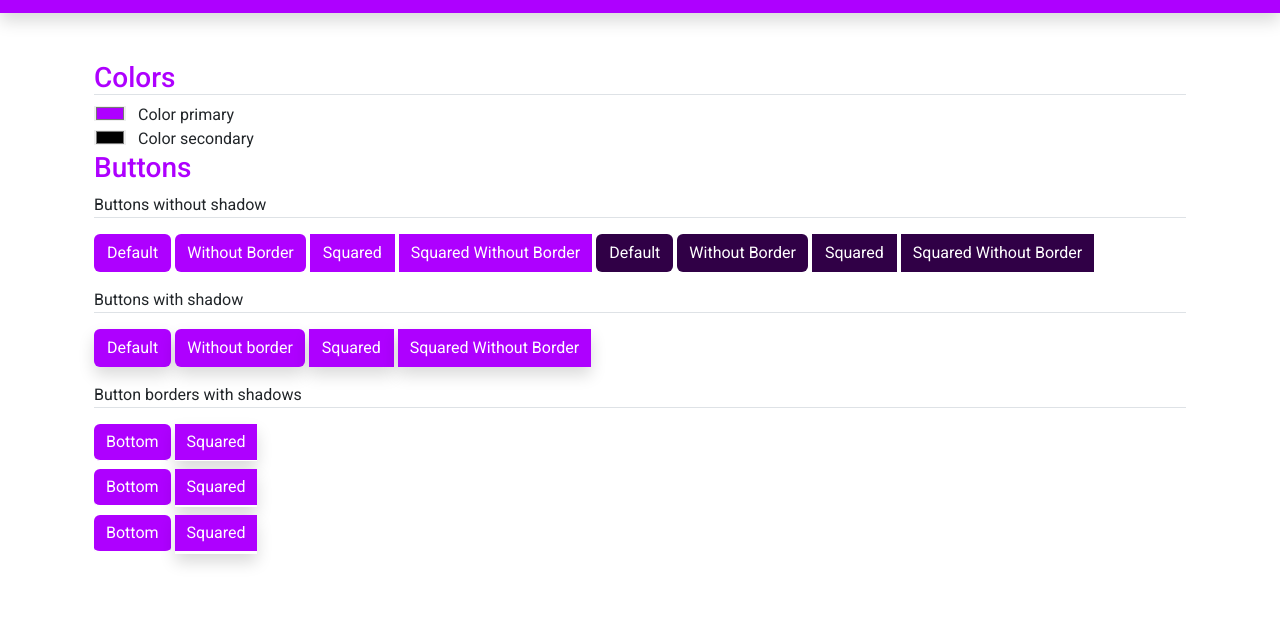
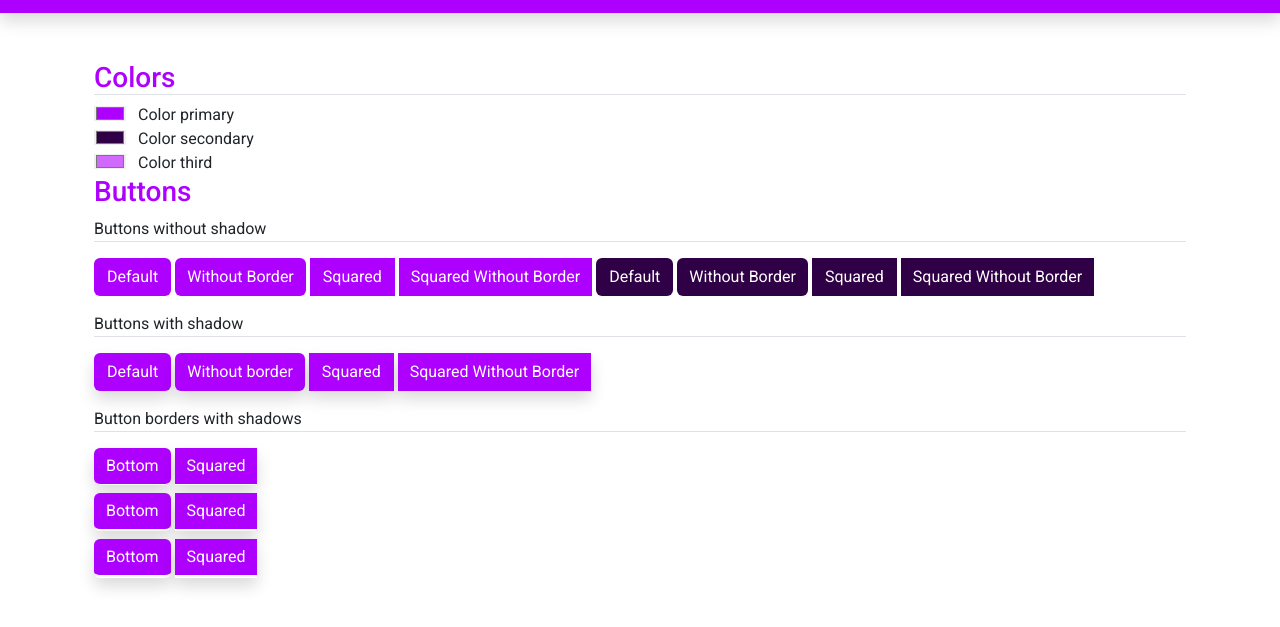
Before and after one commit to klaudiusmiskinis/bootstrap-owncss, a plain HTML site: page index.html in a window 1280 px wide. Shown: the part 53-680 px from the top of the page. Drawn offline with Linux system fonts and the light colour scheme.

Commit message:
Adding thirdPicker

```diff
--- a/index.html
+++ b/index.html
@@ -33,12 +33,23 @@
         <div class="flex-shrink-0">
           <input
             type="color"
-            id="secodaryPicker"
+            id="secondaryPicker"
             class="me-2"
             style="border: 0; height: 15px; width: 32px"
           />
         </div>
         <div class="flex-grow-1 ms-1" id="secondaryColor">Color secondary</div>
+      </div>
+      <div class="d-flex align-items-center">
+        <div class="flex-shrink-0">
+          <input
+            type="color"
+            id="thirdPicker"
+            class="me-2"
+            style="border: 0; height: 15px; width: 32px"
+          />
+        </div>
+        <div class="flex-grow-1 ms-1" id="thirdColor">Color third</div>
       </div>
 
       <!-- TITLE -->
@@ -72,7 +83,7 @@
       <!-- SUBTITLE -->
       <p class="border-bottom">Button borders with shadows</p>
       <div class="d-flex gap-1">
-        <button class="btn btn-color border-0 b1-bottom border-color">
+        <button class="btn btn-color shadow border-0 b1-bottom border-color">
           Bottom
         </button>
         </button>
@@ -81,7 +92,7 @@
         </button>
       </div>
       <div class="d-flex gap-1 mt-2">
-        <button class="btn btn-color border-0 b2-bottom">Bottom</button>
+        <button class="btn btn-color shadow border-0 b2-bottom">Bottom</button>
         <button
           class="btn btn-color shadow rounded-0 border-0 b2-bottom"
         >
@@ -89,7 +100,7 @@
         </button>
       </div>
       <div class="d-flex gap-1 mt-2">
-        <button class="btn btn-color border-0 b3-bottom">Bottom</button>
+        <button class="btn btn-color shadow border-0 b3-bottom">Bottom</button>
         <button class="btn btn-color shadow rounded-0 border-0 b3-bottom">
           Squared
         </button>
```
